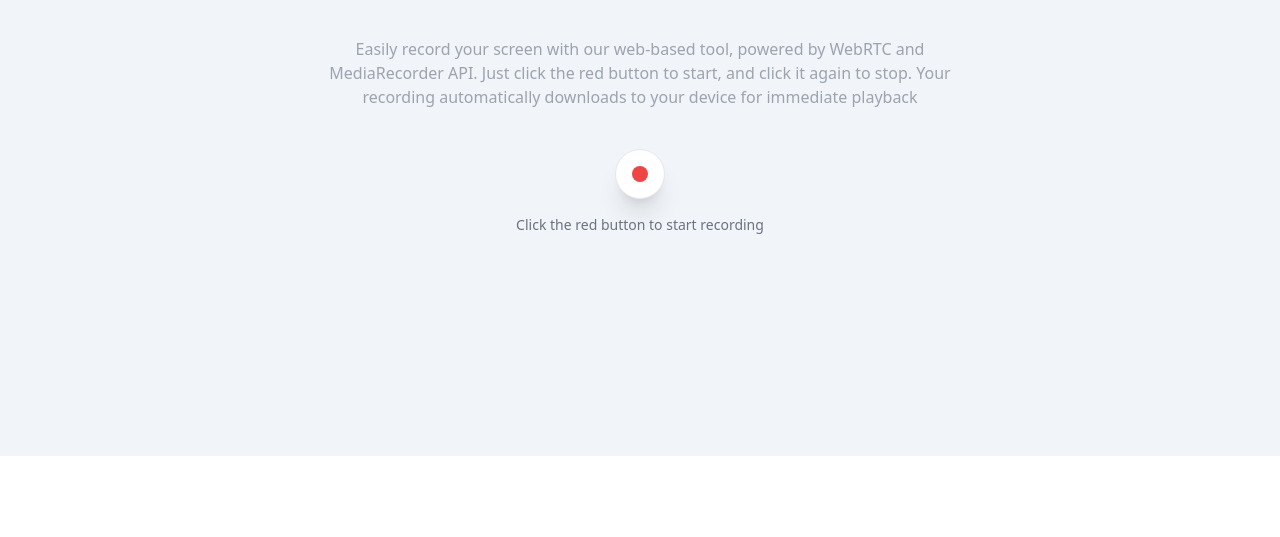
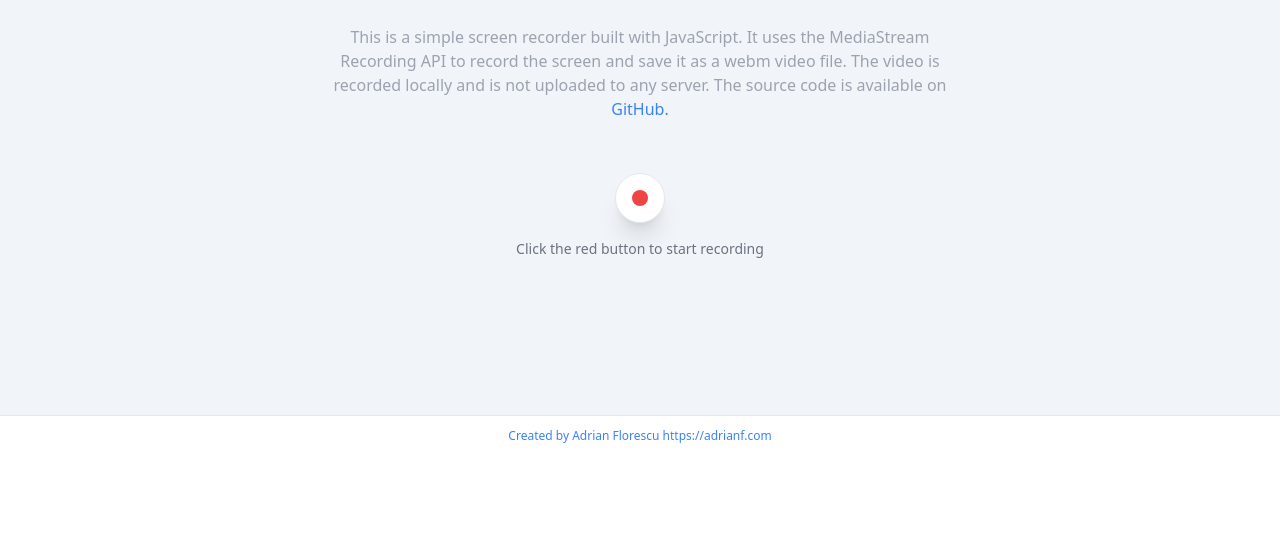
Before and after one commit to adrianflorinflorescu/html-screen-rec, a website: page index.html in a window 1280 px wide. Shown: the part 344-881 px from the top of the page. Before the commit the page ends 800 px from the top, so only its background shows below. Drawn offline with nearby package versions, Linux system fonts and the light colour scheme.

Commit message:
Text updates

```diff
--- a/index.html
+++ b/index.html
@@ -13,7 +13,7 @@
     <body>
         <div class="flex justify-center items-center h-screen bg-slate-100">
             <div class="max-w-2xl text-center">
-                <div class="mt-10">
+                <div class="mt-10 p-3">
                     <img
                         src="./logo.png"
                         alt="logo"
@@ -24,8 +24,31 @@
                     </h1>
                     <div class="my-10">
                         <p class="text-base text-gray-400">
-                            Easily record your screen with our web-based tool, powered by WebRTC and MediaRecorder API. Just click the red button to start, and click it again to stop. Your recording automatically downloads to your device for immediate playback
+                            This is a simple screen recorder built with
+                            JavaScript. It uses the MediaStream
+                            Recording API to record the screen and save it as a
+                            webm video file. The video is recorded locally and is
+                            not uploaded to any server. The source code is
+                            available on
+                            <a
+                                class="text-blue-500"
+                                href="https://github.com/adrianflorinflorescu/html-screen-rec"
+                                target="_blank"
+                                rel="noopener noreferrer"
+
+                                >
+                            GitHub.
+                            </a>
                         </p>
+                    </div>
+
+                    <div id="error-wrapper" class="hidden">
+                        <p
+                            class="text-red-500 text-sm"
+                            id="error-text"
+                        >
+                            Error: Your browser does not support recording
+                    </p>
                     </div>
                 </div>
 
@@ -68,8 +91,28 @@
                         controls
                     ></video>
                 </div>
+
+
             </div>
         </div>
+
+        <div class="mt-10 text-xs
+        text-blue-500
+        sticky
+        bottom-0
+        left-0
+        right-0
+        p-3
+        bg-white
+        border-t
+        border-gray-200
+        text-center
+
+    ">
+        Created by <a href="http://adrianf.com">
+            Adrian Florescu https://adrianf.com
+        </a>
+    </div>
     </body>
 
     <!-- inline script index.js -->
--- a/index.js
+++ b/index.js
@@ -2,6 +2,7 @@ const startElement = document.getElementById('start')
 const stopElement = document.getElementById('stop');
 const videoElement = document.getElementById('video')
 const recordingTextElement = document.getElementById('recording-text')
+const errorWrapperElement = document.getElementById('error-wrapper')
 
 let recordedChunks = [];
 
@@ -104,7 +105,26 @@ function startRec() {
 export async function init() {
     // First, check if the browser supports the MediaRecorder API
     if (!MediaRecorder.isTypeSupported('video/webm;codecs=vp9')) {
-        console.error('MediaRecorder is not supported by this browser.')
+
+
+        // show the error-wrapper element
+        errorWrapperElement.classList.remove('hidden')
+
+        // hide the start button
+        startElement.classList.add('hidden')
+
+        // hide the stop button
+        stopElement.classList.add('hidden')
+
+        // hide the video element
+        videoElement.classList.add('hidden')
+
+        // hide the recording text element
+        recordingTextElement.textContent = ''
+
+        // stop the function from continuing any further
+        console.error('MediaRecorder is not supported by this browser.', recordingTextElement)
+
         return
     }
 
```
